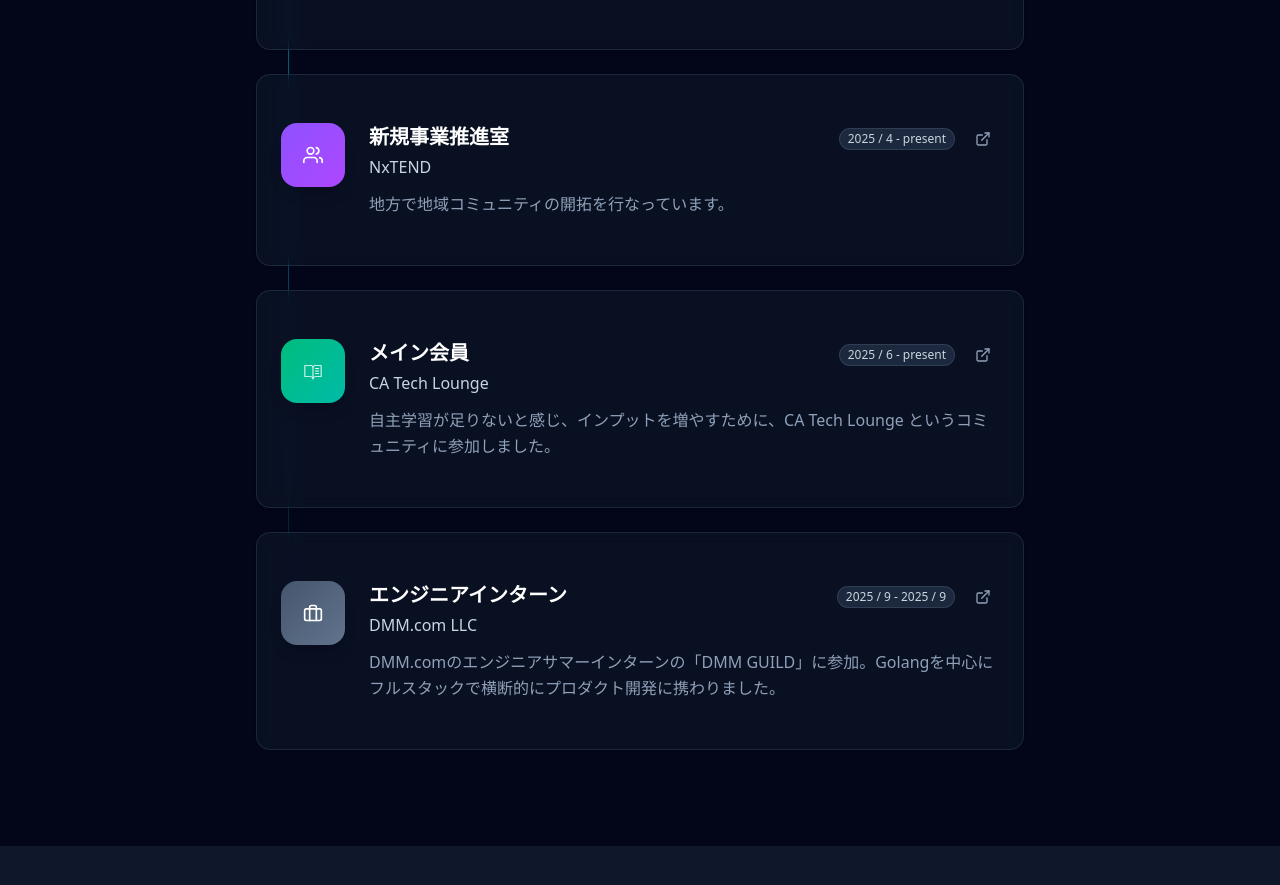
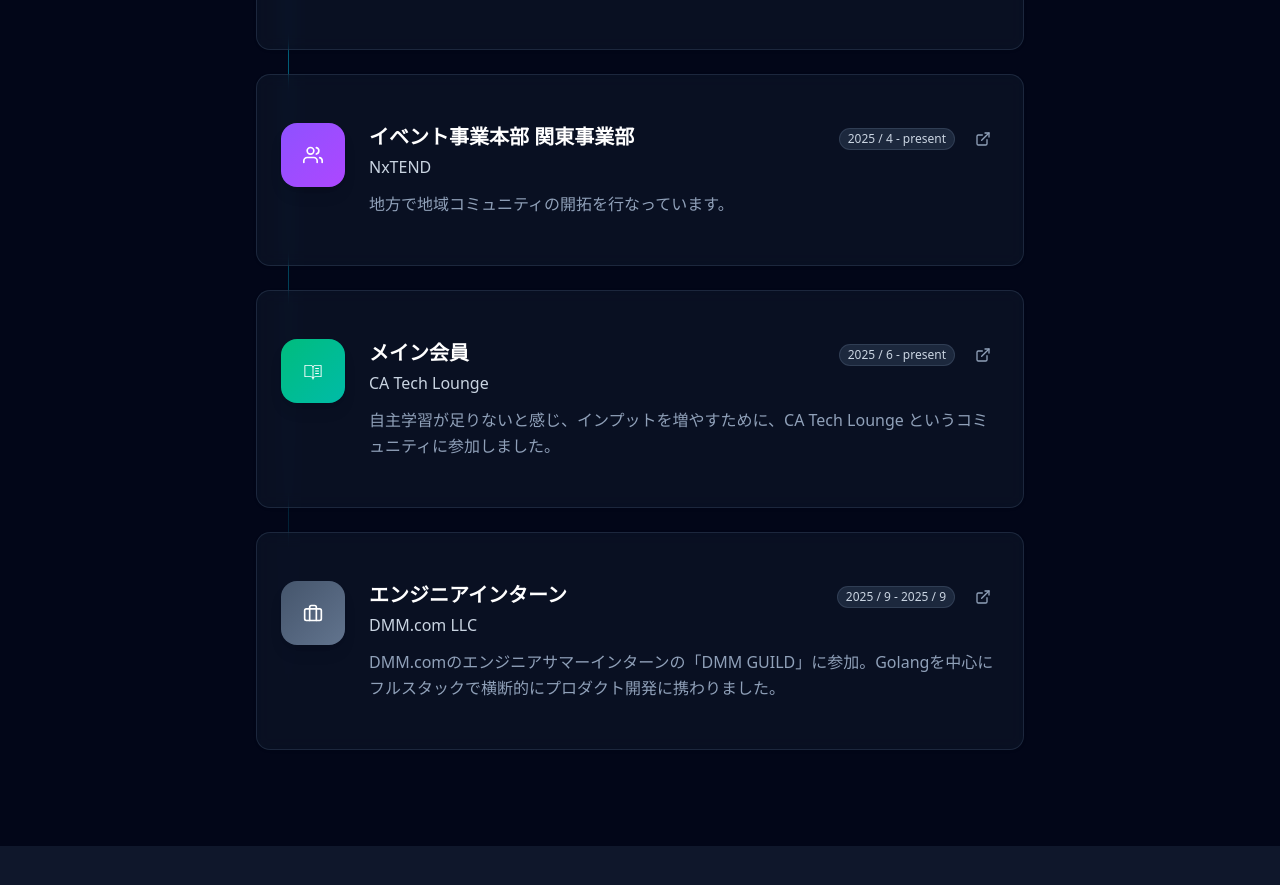
Before and after one commit to ruribou/profile, a Next.js app: page / in a window 1280 px wide. Shown: the part 2280-3165 px from the top of the page. Built offline with nearby package versions, Linux system fonts and the light colour scheme.

Commit message:
CareerセクションのNxTEND部署名を「新規事業推進室」から「イベント事業本部 関東事業部」に変更
Co-authored-by: ruribou <120112993+ruribou@users.noreply.github.com>

```diff
--- a/package.json
+++ b/package.json
@@ -31,6 +31,6 @@
     "@types/react-dom": "^19",
     "tailwindcss": "^4",
     "tw-animate-css": "^1.3.3",
-    "typescript": "^5"
+    "typescript": "5.9.3"
   }
 }
--- a/src/app/components/CareerSection.tsx
+++ b/src/app/components/CareerSection.tsx
@@ -38,7 +38,7 @@ const careerData = [
   },
   {
     period: "2025 / 4 - present",
-    title: "新規事業推進室",
+    title: "イベント事業本部 関東事業部",
     organization: "NxTEND",
     description: "地方で地域コミュニティの開拓を行なっています。",
     icon: <FiUsers className="w-5 h-5" />,
```
Also changed, not shown: 1 other file (tests, documents, lock files or other folders).
